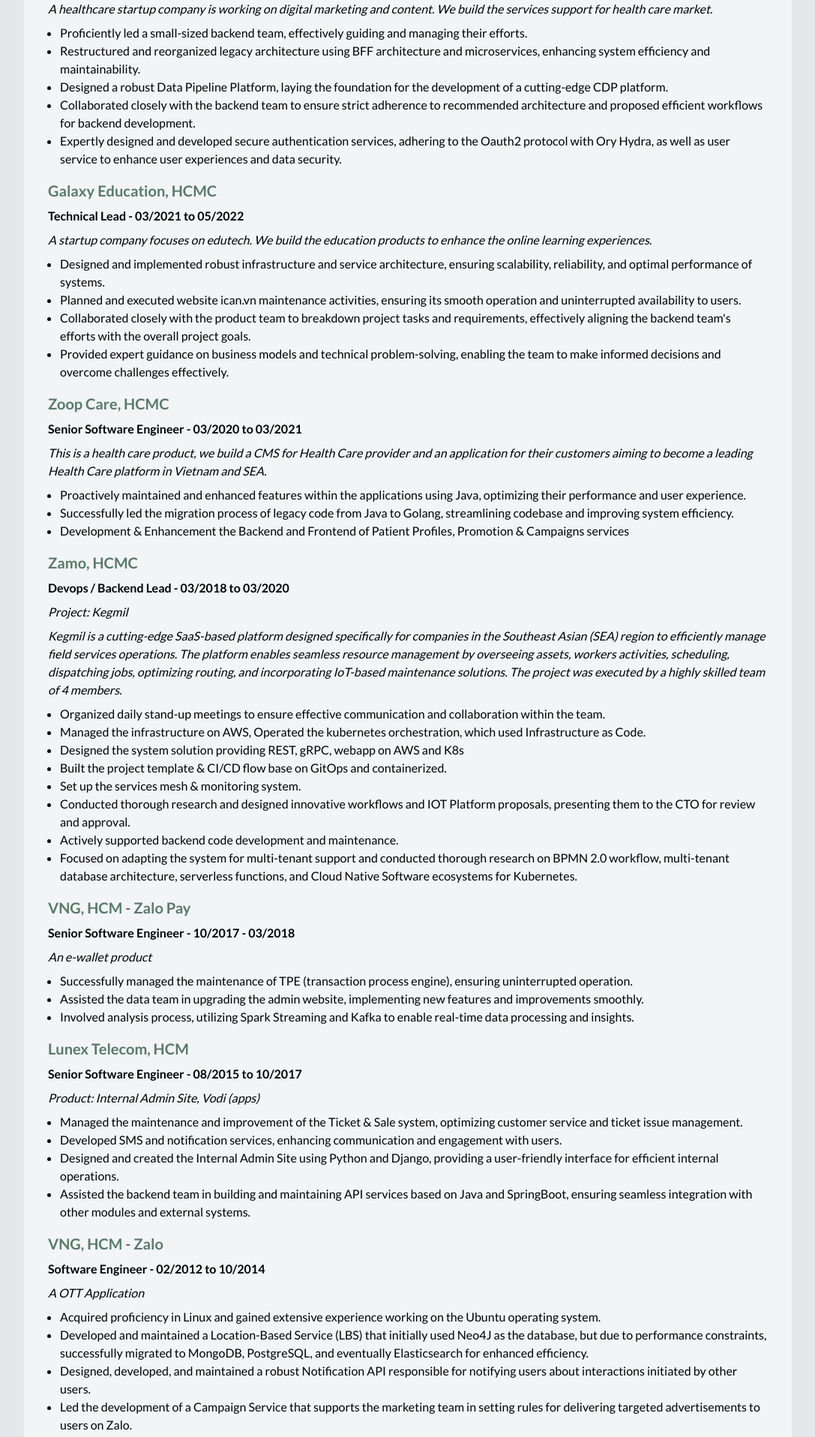
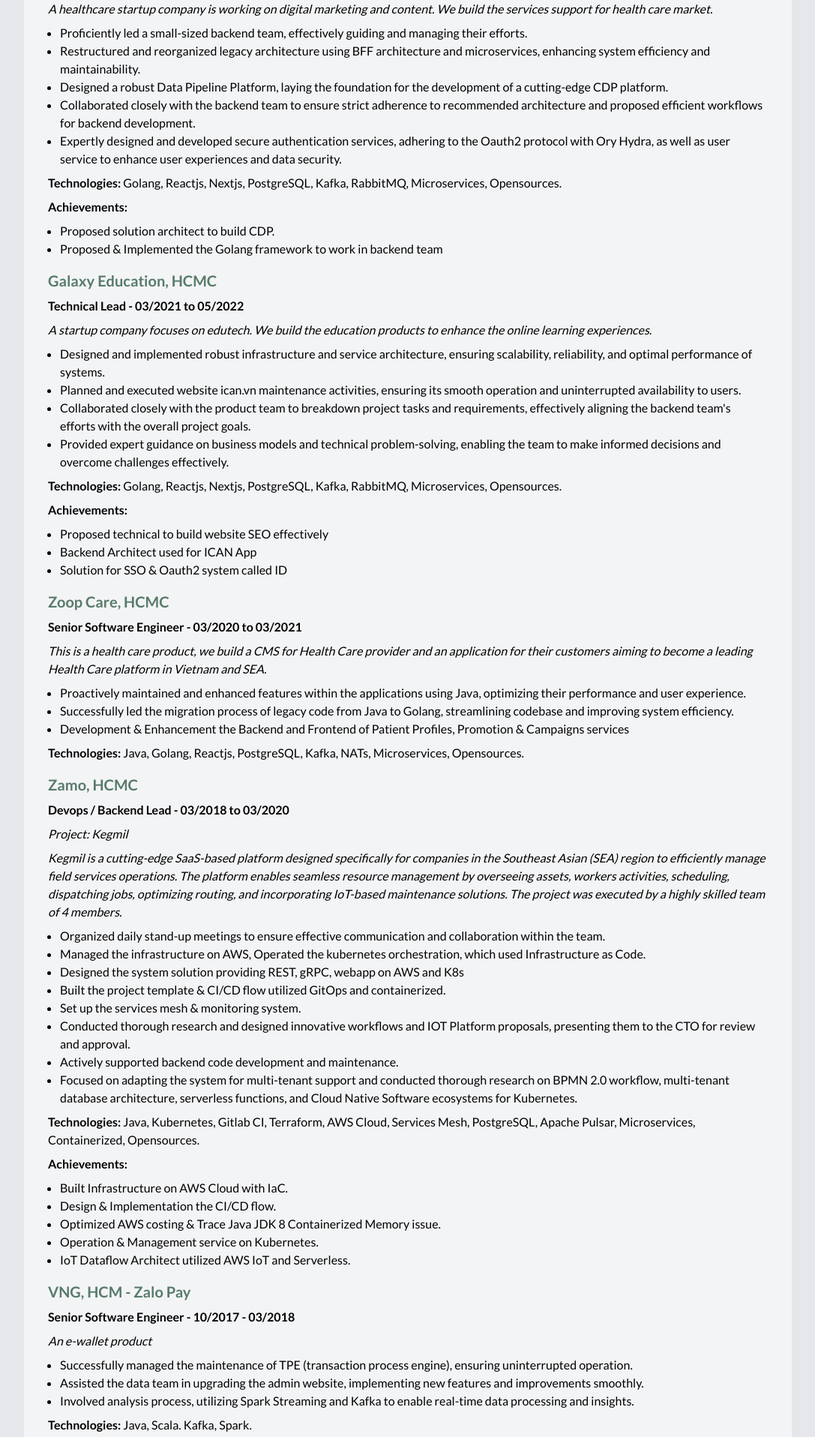
Before and after one commit to truyet/truyet.github.io, a Next.js app: page / in a window 1280 px wide. Shown: the part 1565-3481 px from the top of the page at 75% size, without its empty margins (96-1183 px from the left). Built offline with nearby package versions, Linux system fonts and the light colour scheme.

Commit message:
Add achievement

```diff
--- a/src/app/page.tsx
+++ b/src/app/page.tsx
@@ -84,7 +84,7 @@
               <div>
                 <h4 className={` heading`}>Message & Streaming Queue</h4>
                 <ul className="pl-4 list-disc">
-                  <li><b>Message Queue:</b> Nats, RabbitMQ, ActiveMQ, Redis Pub/Sub, AWS SES.</li>
+                  <li><b>Message Queue:</b> NATs, RabbitMQ, ActiveMQ, Redis Pub/Sub, AWS SES.</li>
                   <li><b>Streaming:</b> Kafka, Apache Pulsar.</li>
                 </ul>
               </div>
@@ -136,7 +136,6 @@
             <div className='flex flex-col space-y-4'>
               <div className='flex flex-col space-y-2'>
                 <h4 className='heading'>Hello Health Group, HCMC</h4>
-
                 <span className='font-bold'>Technical Lead/Solution Architect - 08/2022 to 03/2023 </span>
                 <p><i>A healthcare startup company is working on digital marketing and content. We build the services support for health care market.</i></p>
                 <ul className="pl-4 list-disc">
@@ -145,6 +144,12 @@
                   <li>Designed a robust Data Pipeline Platform, laying the foundation for the development of a cutting-edge CDP platform.</li>
                   <li>Collaborated closely with the backend team to ensure strict adherence to recommended architecture and proposed efficient workflows for backend development.</li>
                   <li>Expertly designed and developed secure authentication services, adhering to the Oauth2 protocol with Ory Hydra, as well as user service to enhance user experiences and data security.</li>
+                </ul>
+                <p><span className='font-bold'>Technologies:</span> Golang, Reactjs, Nextjs, PostgreSQL, Kafka, RabbitMQ, Microservices, Opensources. </p>
+                <p><span className='font-bold'>Achievements:</span></p>
+                <ul className="pl-4 list-disc">
+                  <li>Proposed solution architect to build CDP.</li>
+                  <li>Proposed & Implemented the Golang framework to work in backend team</li>
                 </ul>
               </div>
               <div className='flex flex-col space-y-2'>
@@ -157,7 +162,13 @@
                   <li>Collaborated closely with the product team to breakdown project tasks and requirements, effectively aligning the backend team&apos;s efforts with the overall project goals.</li>
                   <li>Provided expert guidance on business models and technical problem-solving, enabling the team to make informed decisions and overcome challenges effectively.
                   </li>
-
+                </ul>
+                <p><span className='font-bold'>Technologies:</span> Golang, Reactjs, Nextjs, PostgreSQL, Kafka, RabbitMQ, Microservices, Opensources. </p>
+                <p><span className='font-bold'>Achievements:</span></p>
+                <ul className="pl-4 list-disc">
+                  <li>Proposed technical to build website SEO effectively</li>
+                  <li>Backend Architect used for ICAN App</li>
+                  <li>Solution for SSO & Oauth2 system called ID</li>
                 </ul>
               </div>
               <div className='flex flex-col space-y-2'>
@@ -169,10 +180,10 @@
                   <li>Successfully led the migration process of legacy code from Java to Golang, streamlining codebase and improving system efficiency.</li>
                   <li>Development & Enhancement the Backend and Frontend of Patient Profiles, Promotion & Campaigns services</li>
                 </ul>
+                <p><span className='font-bold'>Technologies:</span> Java, Golang, Reactjs, PostgreSQL, Kafka, NATs, Microservices, Opensources. </p>
               </div>
               <div className='flex flex-col space-y-2'>
                 <h4 className='heading'>Zamo, HCMC</h4>
-
                 <span className='font-bold'>Devops / Backend Lead - 03/2018 to 03/2020 </span>
                 <i>Project: Kegmil</i>
                 <p><i>Kegmil is a cutting-edge SaaS-based platform designed specifically for companies in the Southeast Asian (SEA) region to efficiently manage field services operations. The platform enables seamless resource management by overseeing assets, workers activities, scheduling, dispatching jobs, optimizing routing, and incorporating IoT-based maintenance solutions. The project was executed by a highly skilled team of 4 members.</i></p>
@@ -180,11 +191,20 @@
                   <li>Organized daily stand-up meetings to ensure effective communication and collaboration within the team.</li>
                   <li>Managed the infrastructure on AWS, Operated the kubernetes orchestration, which used Infrastructure as Code.</li>
                   <li>Designed the system solution providing REST, gRPC, webapp on AWS and K8s</li>
-                  <li>Built the project template & CI/CD flow base on GitOps and containerized.</li>
+                  <li>Built the project template & CI/CD flow utilized GitOps and containerized.</li>
                   <li>Set up the services mesh & monitoring system.</li>
                   <li>Conducted thorough research and designed innovative workflows and IOT Platform proposals, presenting them to the CTO for review and approval.</li>
                   <li>Actively supported backend code development and maintenance.</li>
                   <li>Focused on adapting the system for multi-tenant support and conducted thorough research on BPMN 2.0 workflow, multi-tenant database architecture, serverless functions, and Cloud Native Software ecosystems for Kubernetes.</li>
+                </ul>
+                <p><span className='font-bold'>Technologies:</span> Java, Kubernetes, Gitlab CI, Terraform, AWS Cloud, Services Mesh, PostgreSQL, Apache Pulsar, Microservices, Containerized, Opensources. </p>
+                <p><span className='font-bold'>Achievements:</span></p>
+                <ul className="pl-4 list-disc">
+                  <li>Built Infrastructure on AWS Cloud with IaC.</li>
+                  <li>Design & Implementation the CI/CD flow.</li>
+                  <li>Optimized AWS costing & Trace Java JDK 8 Containerized Memory issue.</li>
+                  <li>Operation & Management service on Kubernetes.</li>
+                  <li>IoT Dataflow Architect utilized AWS IoT and Serverless.</li>
                 </ul>
               </div>
               <div className='flex flex-col space-y-2'>
@@ -196,6 +216,7 @@
                   <li>Assisted the data team in upgrading the admin website, implementing new features and improvements smoothly.</li>
                   <li>Involved analysis process, utilizing Spark Streaming and Kafka to enable real-time data processing and insights.</li>
                 </ul>
+                <p><span className='font-bold'>Technologies:</span> Java, Scala. Kafka, Spark. </p>
               </div>
               <div className='flex flex-col space-y-2'>
                 <h4 className='heading'>Lunex Telecom, HCM</h4>
@@ -207,7 +228,7 @@
                   <li>Designed and created the Internal Admin Site using Python and Django, providing a user-friendly interface for efficient internal operations.</li>
                   <li>Assisted the backend team in building and maintaining API services based on Java and SpringBoot, ensuring seamless integration with other modules and external systems.
                   </li>
-
+                  <p><span className='font-bold'>Technologies:</span> Python, Java, Django, Bottle, Microservices. </p>
                 </ul>
               </div>
               <div className='flex flex-col space-y-2'>
@@ -222,6 +243,14 @@
                   <li>Led the development of a Campaign Service that supports the marketing team in setting rules for delivering targeted advertisements to users on Zalo.
                   </li>
                   <li>Provided expert support and maintenance for the Zalo API server in collaboration with the team.</li>
+                </ul>
+                <p><span className='font-bold'>Technologies:</span> Java, Linux, Microservices. </p>
+                <p><span className='font-bold'>Achievements:</span></p>
+                <ul className="pl-4 list-disc">
+                  <li>Experienced microservices and Eventsourcing.</li>
+                  <li>Improved Performance of LBS service from 300-500ms to ~100ms.</li>
+                  <li>Service handled hundreds requests per second.</li>
+                  <li>Queries builder for Campaign filter.</li>
                 </ul>
               </div>
               <div className='flex flex-col space-y-2'>
```
